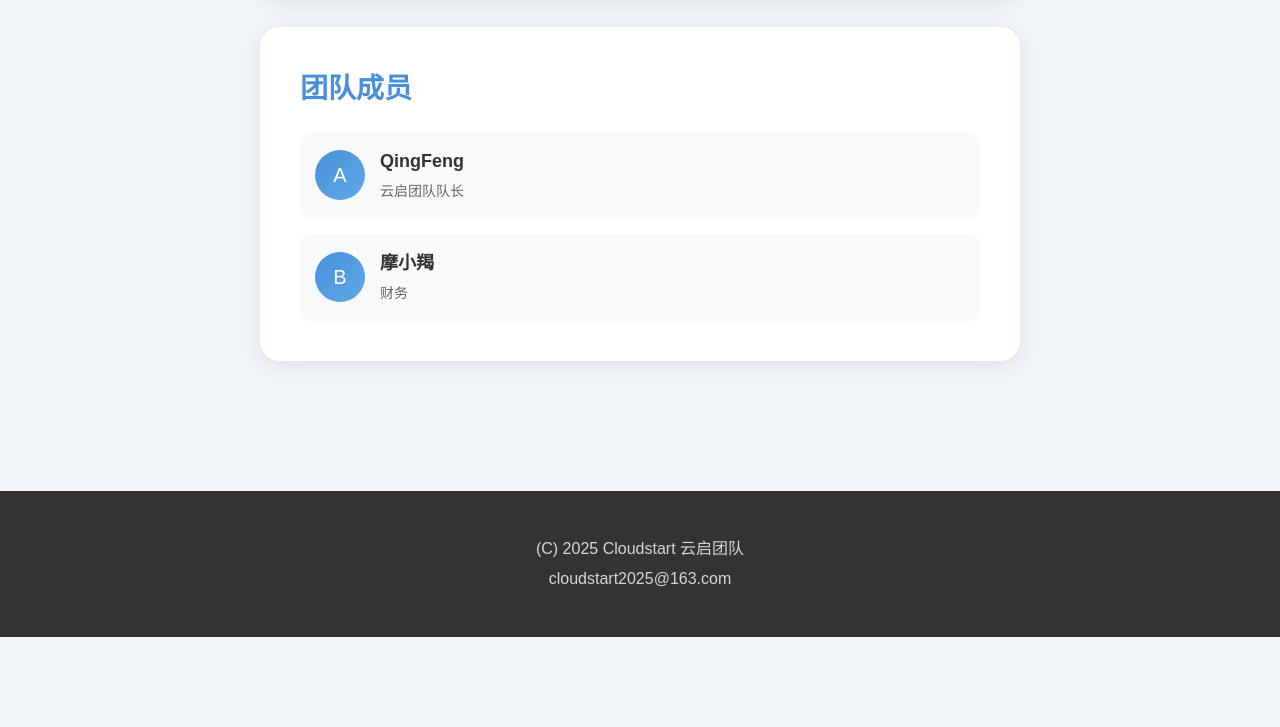
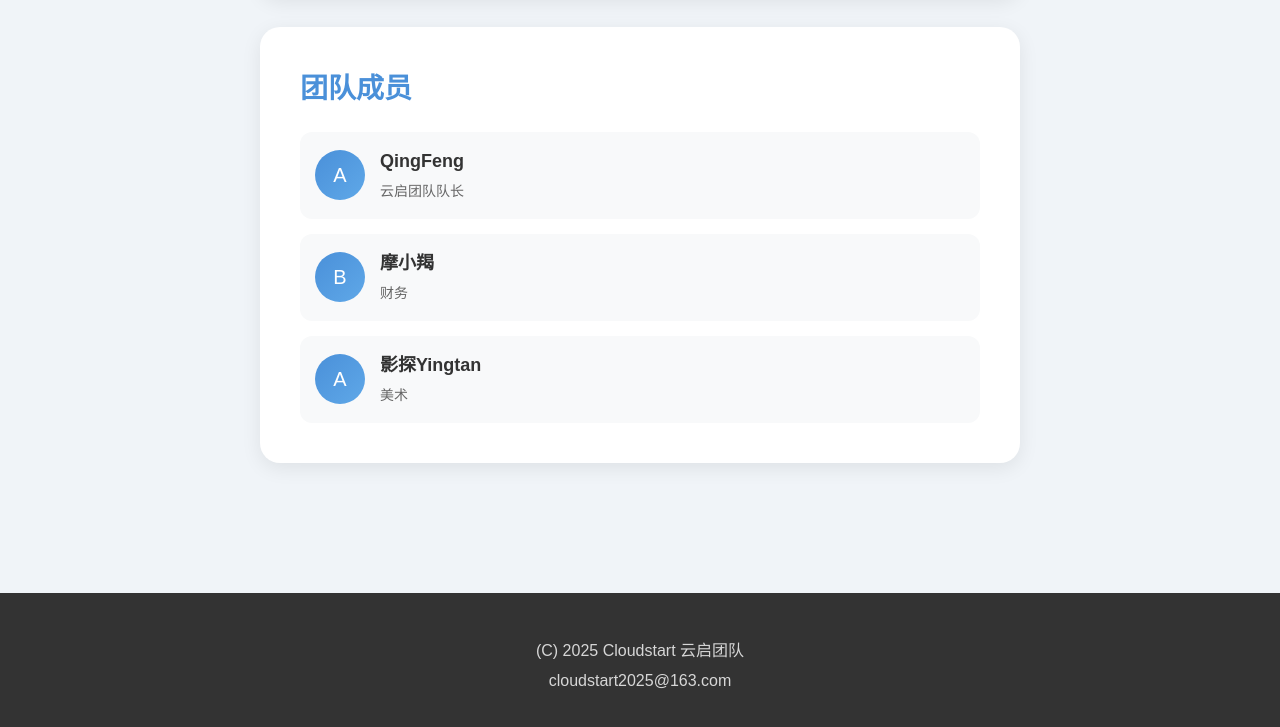
Before and after one commit to cloudstart-team/website, a plain HTML site: page cloudstart-website/about.html in a window 1280 px wide. Shown: the part 1723-2450 px from the top of the page. Before the commit the page ends 2360 px from the top, so only its background shows below. Drawn offline with Linux system fonts and the light colour scheme.

Commit message:
Update about.html

```diff
--- a/cloudstart-website/about.html
+++ b/cloudstart-website/about.html
@@ -384,6 +384,14 @@ body {
                     <p>财务</p>
                 </div>
             </div>
+			<div class="member-list">
+            <div class="member-item">
+                <div class="member-avatar">A</div>
+                <div class="member-info">
+                    <h4>影探Yingtan</h4>
+                    <p>美术</p>
+                </div>
+            </div>
         </div>
     </div>
 
```
